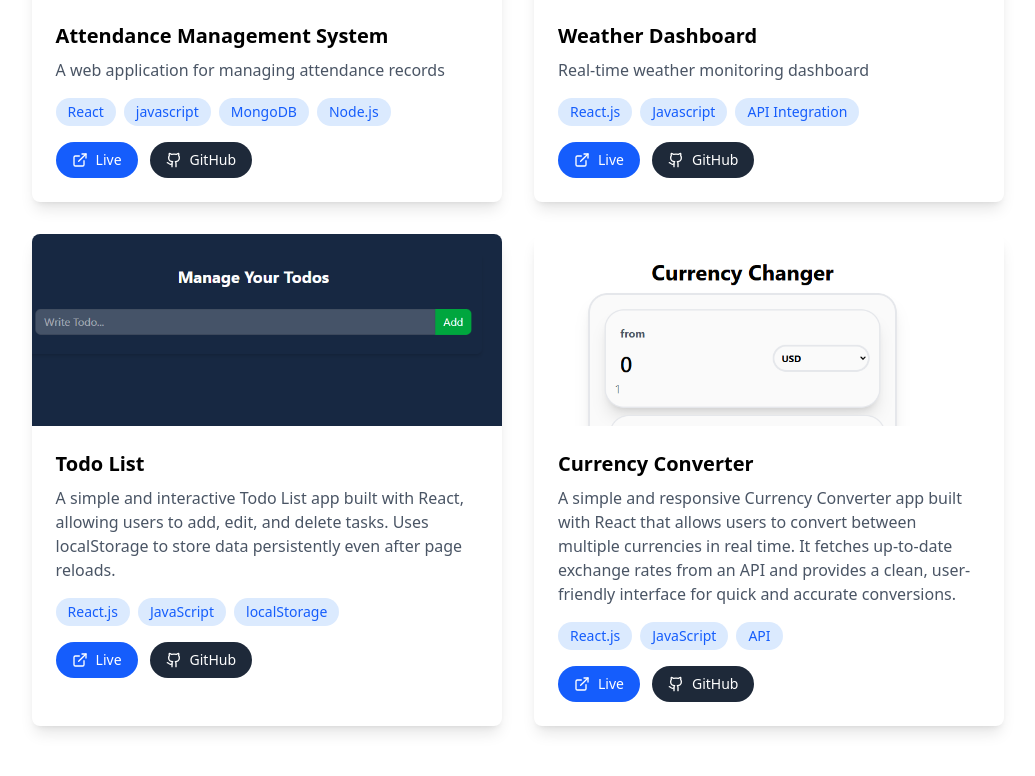
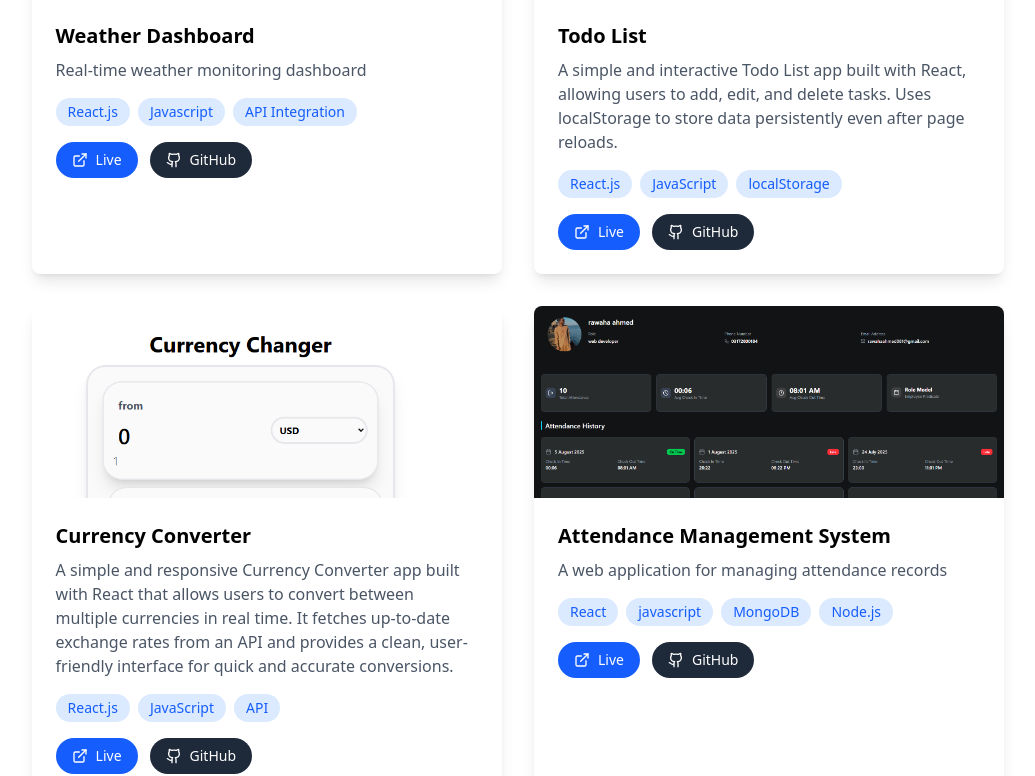
Before and after one commit to Rawahaahmed23/Portfolio, a React (Vite) app in the folder client/: page / in a window 1280 px wide. Shown: the part 2106-2882 px from the top of the page, without its empty margins (122-1157 px from the left). Built offline with nearby package versions, Linux system fonts and the light colour scheme.

Commit message:
'ubdate'

```diff
--- a/client/src/component/Portifolio.jsx
+++ b/client/src/component/Portifolio.jsx
@@ -5,14 +5,6 @@ import { Github, ExternalLink } from "lucide-react"; // import icons
 
 const projects = [
 
-  {
-    title: "Attendance Management System",
-    description: "A web application for managing attendance records",
-    image: "/attandance.png",
-    tech: ["React", "javascript", "MongoDB", "Node.js"],
-    url: "https://attendenceapp-ten.vercel.app/",
-    github: "https://github.com/Rawahaahmed23/mern-projects/tree/main/attendenceapp",
-  },
   {
     title: "Weather Dashboard",
     description: "Real-time weather monitoring dashboard",
@@ -36,6 +28,14 @@ const projects = [
     tech: ["React.js", "JavaScript", "API"],
     url: "https://currency-project-peach.vercel.app/",
     github: "https://github.com/Rawahaahmed23/Currency-project",
+  },
+  {
+    title: "Attendance Management System",
+    description: "A web application for managing attendance records",
+    image: "/attandance.png",
+    tech: ["React", "javascript", "MongoDB", "Node.js"],
+    url: "https://attendenceapp-ten.vercel.app/",
+    github: "https://github.com/Rawahaahmed23/mern-projects/tree/main/attendenceapp",
   },
 ];
 
```
Lines whose indentation alone changed are shown as unchanged.
